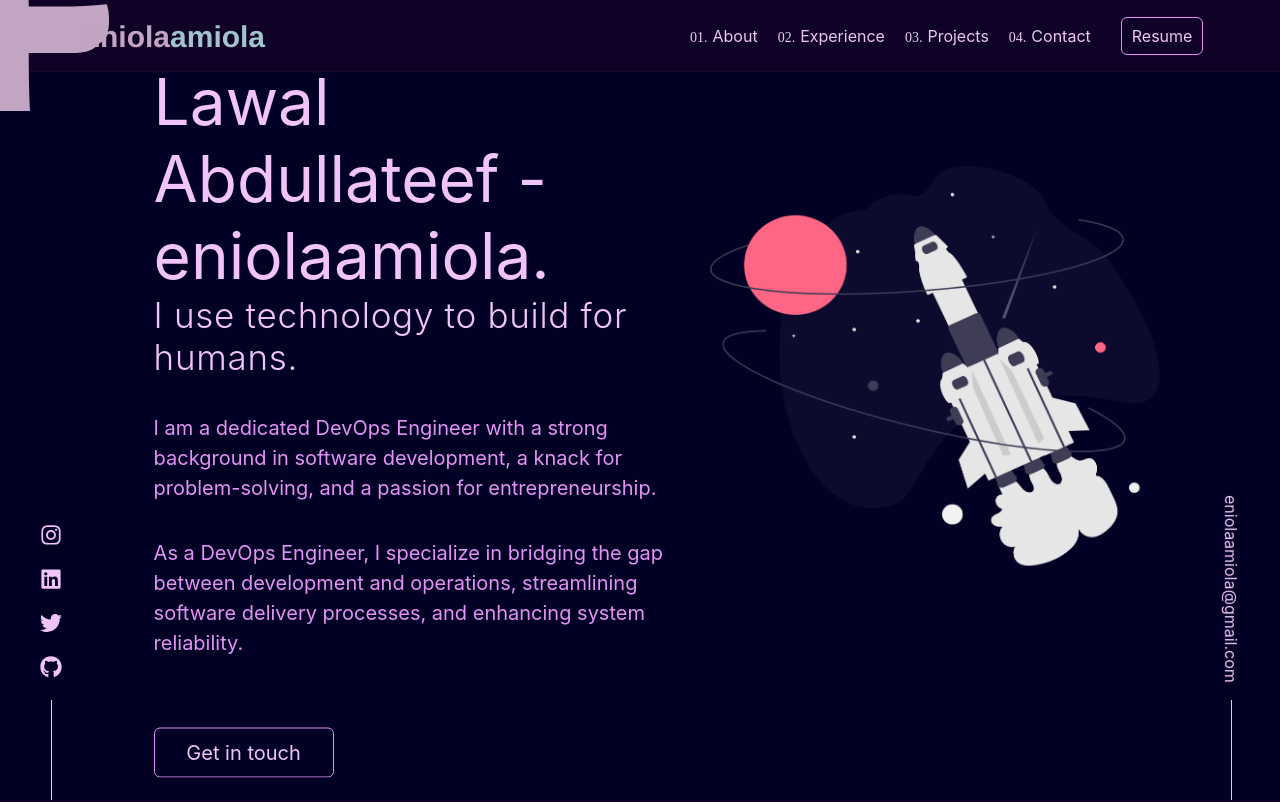
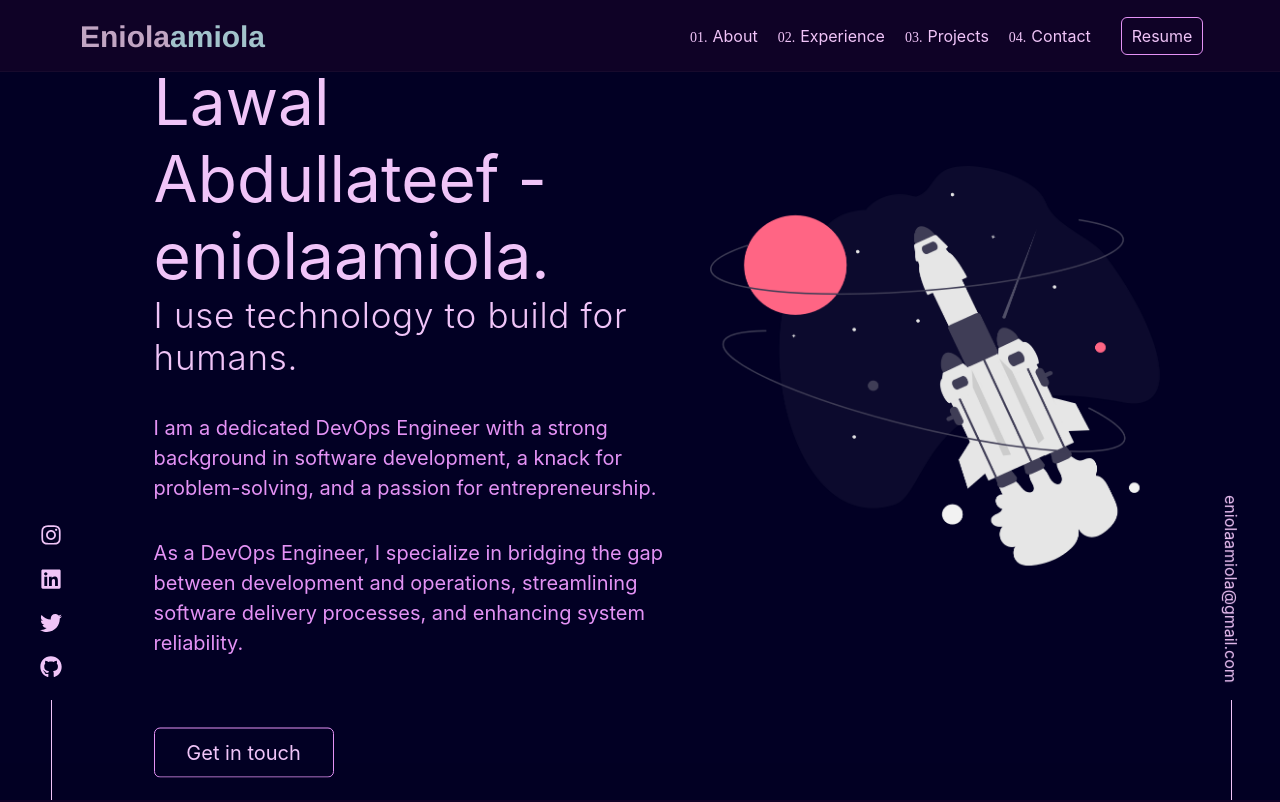
Before and after one commit to Evans-Kiplagat/Status, a Next.js app: page / in a window 1280 px wide. Shown: the top 802 px of the page. Built offline with nearby package versions, Linux system fonts and the light colour scheme.

Commit message:
eslint update

```diff
--- a/package.json
+++ b/package.json
@@ -19,6 +19,8 @@
     "react-icons": "^4.3.1"
   },
   "devDependencies": {
+   "eslint": "8.0.1",
+    "eslint-config-next": "11.1.2",
     "node-sass": "npm:sass@^1.49.9"
   }
 }
--- a/pages/index.js
+++ b/pages/index.js
@@ -54,9 +54,9 @@ export default function Home() {
         <img src='/assets/logoGif.gif' className={styles.logoGif} />
       </div>
       <div className={styles.navbar_container}>
-        {browserName === 'Chrome' ? null : (
+       {/* {browserName === 'Chrome' ? null : (
           <div className={styles.mainLogo}></div>
-        )}
+        )} */}
         <p
           className={styles.myLogo}
           data-aos='zoom-in'
```
